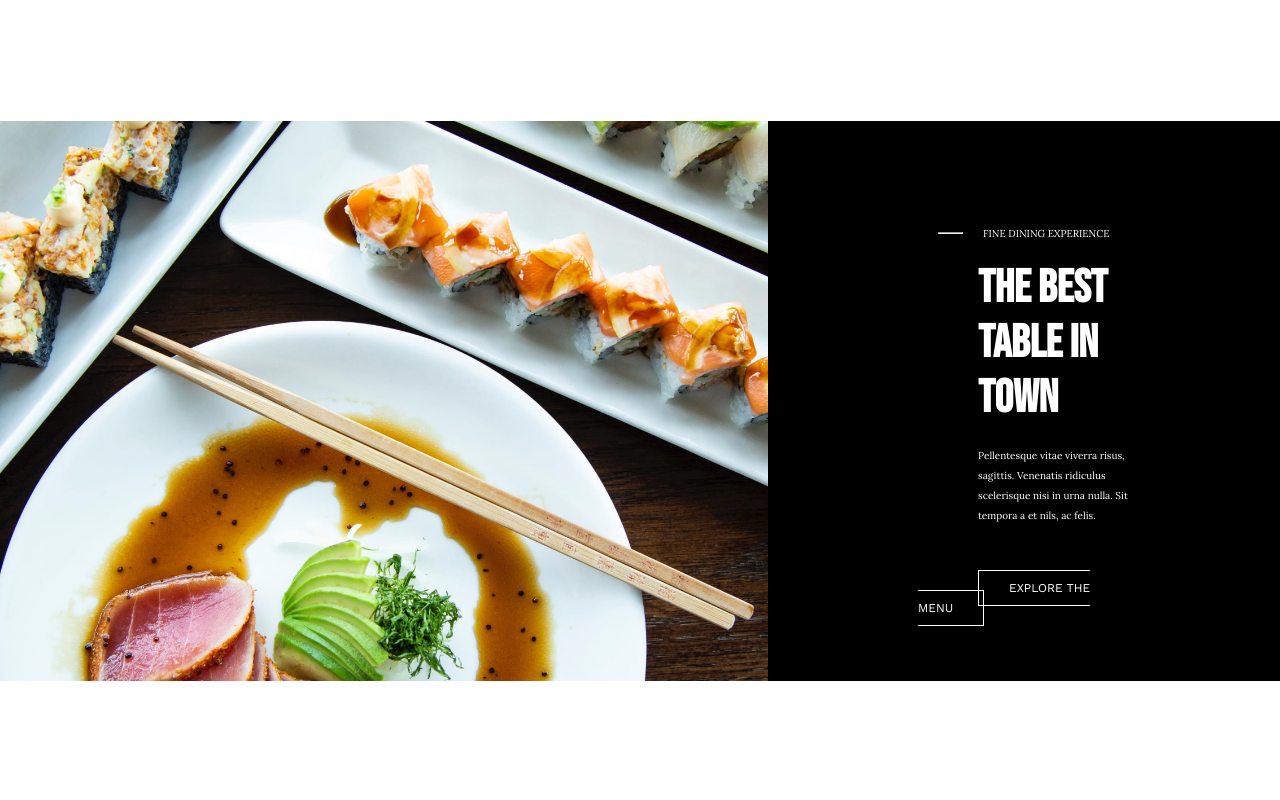
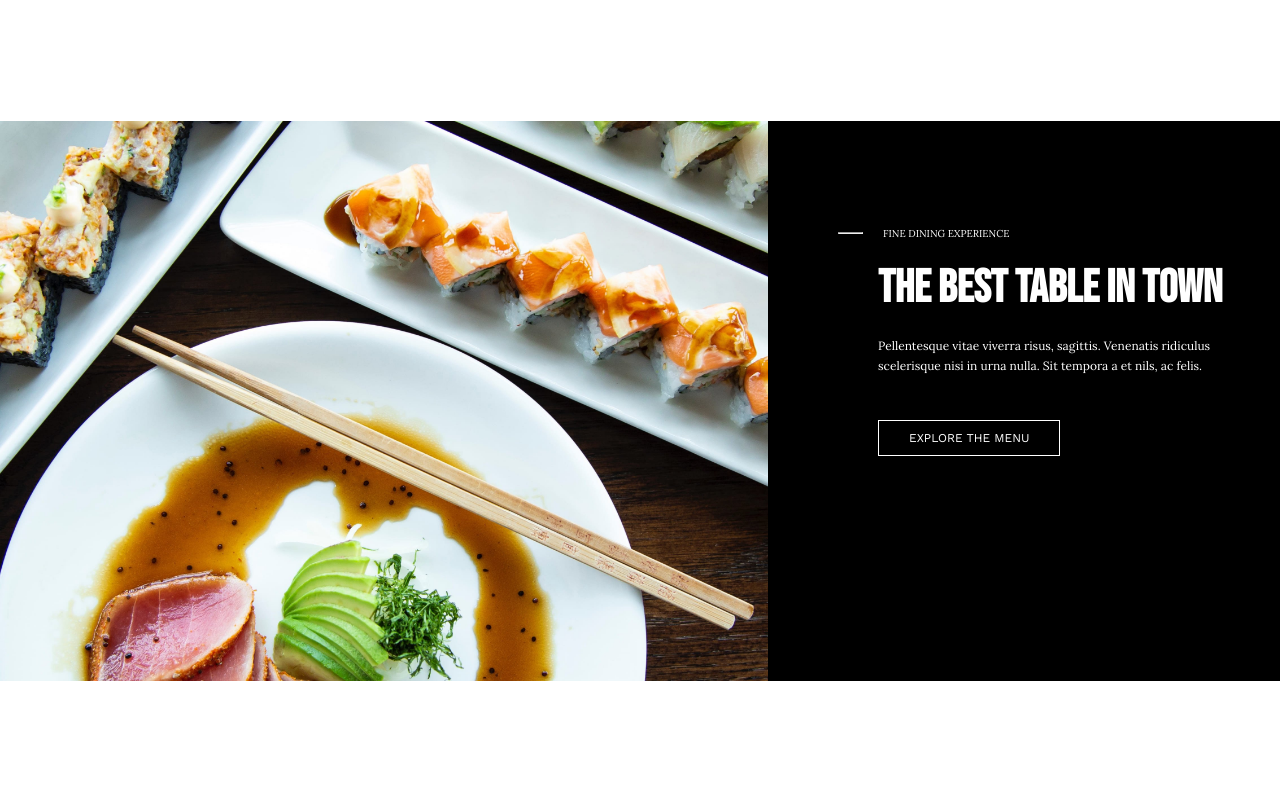
Before and after one commit to mattiadebonis/proj-html-vuejs, a Vue app: page / in a window 1280 px wide. Shown: the part 1520-2320 px from the top of the page. Built offline with nearby package versions, Linux system fonts and the light colour scheme.

Commit message:
Dettagli css CallToAction

```diff
--- a/src/assets/styles/callToAction.scss
+++ b/src/assets/styles/callToAction.scss
@@ -21,7 +21,7 @@
     .description-call{
         margin: 20px 0 50px 60px;
         line-height: 20px;
-        font-size: 10px;
+        font-size: 12px;
     }
 
     .button-call{
--- a/src/components/CallToAction.vue
+++ b/src/components/CallToAction.vue
@@ -61,7 +61,7 @@
         width: $wdt-40;
         background-color:black;
         color: white;
-        padding: 100px;
+        padding: 100px 0;
     }
 
 </style>
```
